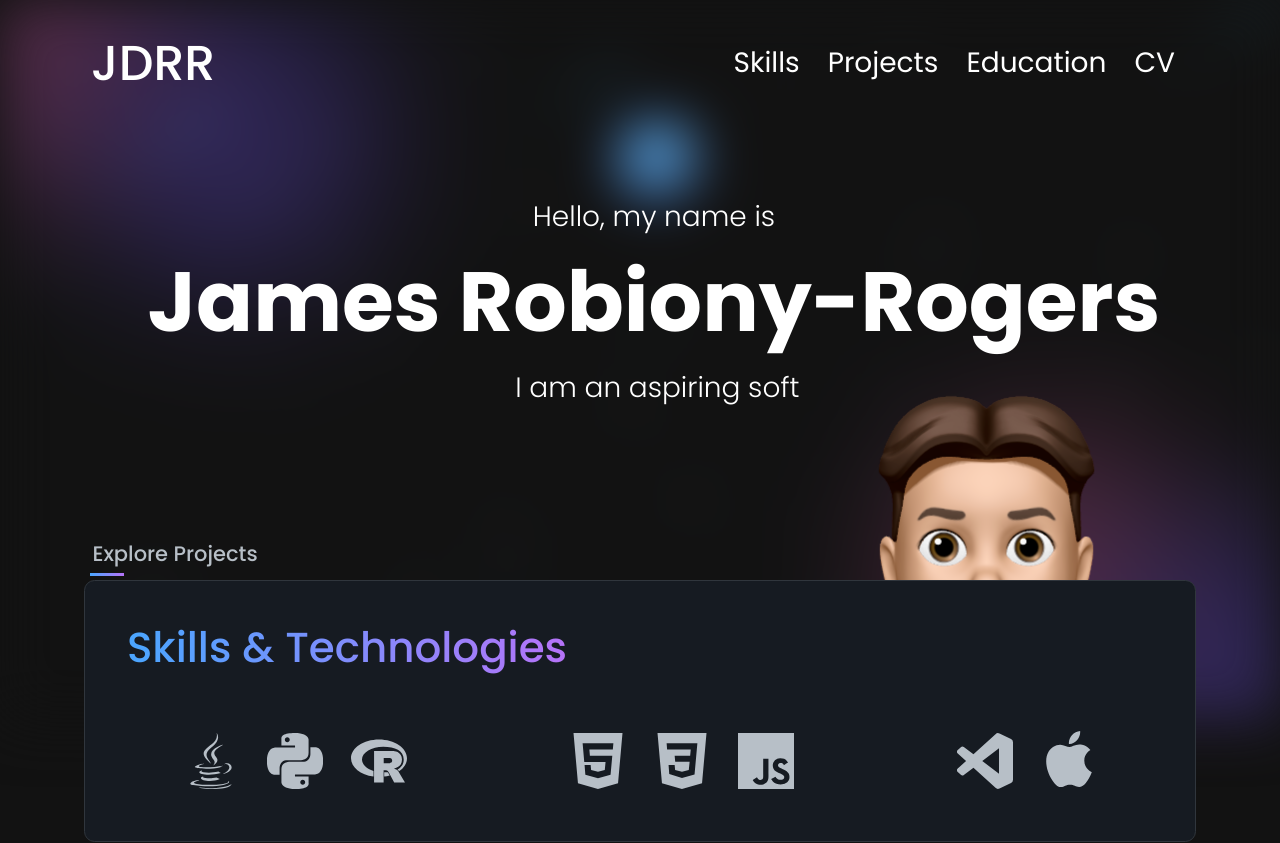
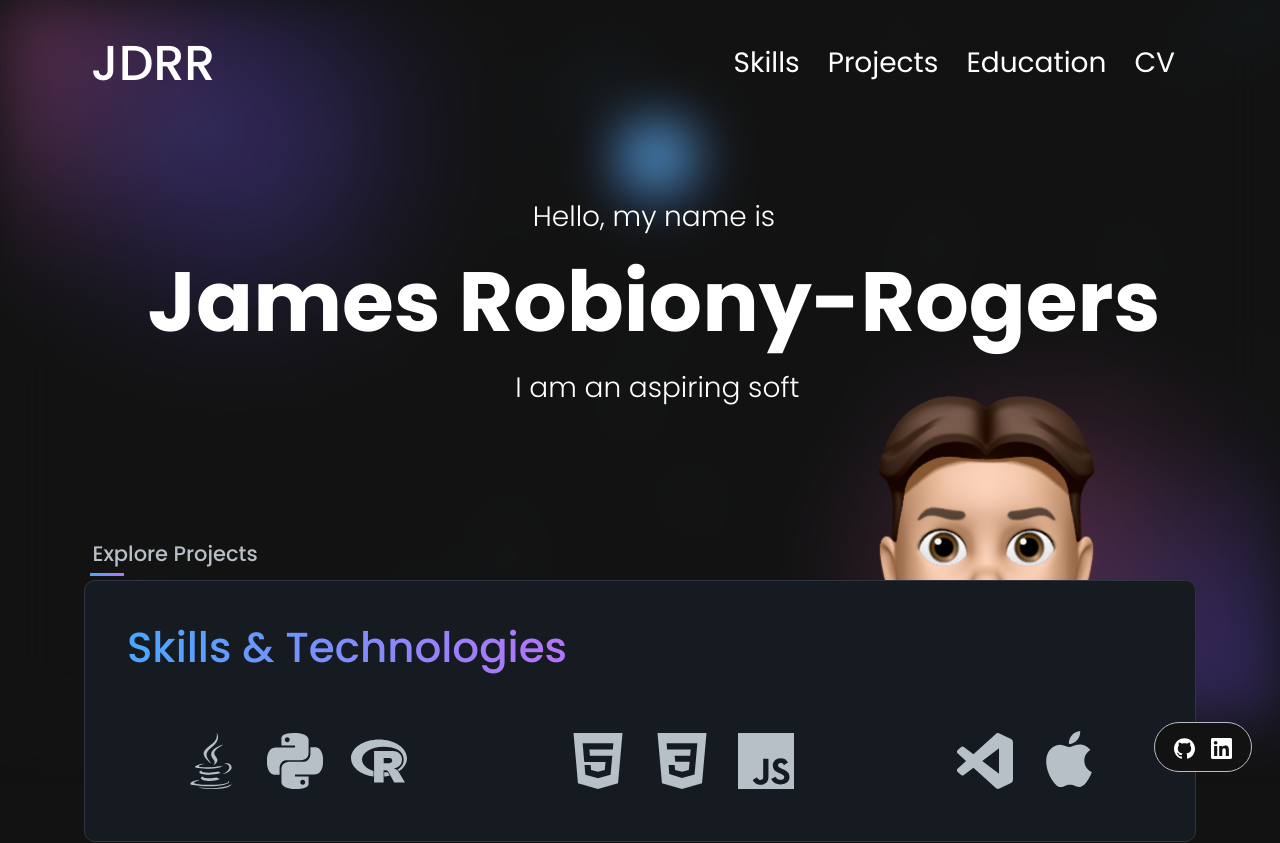
Before and after one commit to JamesRobionyRogers/My-Portfolio, a React (Create React App) app: page / in a window 1280 px wide. Shown: the top 843 px of the page. Built offline with nearby package versions, Linux system fonts and the light colour scheme; no server answers.

Commit message:
Add `StickyLinks` component
Adding the new `StickyLinks` componet to the app

```diff
--- a/src/App.js
+++ b/src/App.js
@@ -2,6 +2,7 @@ import './App.scss';
 import './App.css';
 
 import Header from './sections/Header/Header.jsx';
+import StickyLinks from './components/StickyLinks.jsx';
 import Skills from './sections/Skills/Skills.jsx';
 import Projects from './sections/Projects/Projects.jsx';
 import Experience from './sections/Experience/Experience';
@@ -13,6 +14,7 @@ function App() {
   	return (
 		<div className="App">
 			<Header />
+			<StickyLinks />
 			<Skills />
 			<Projects />
 			<Experience />
```
